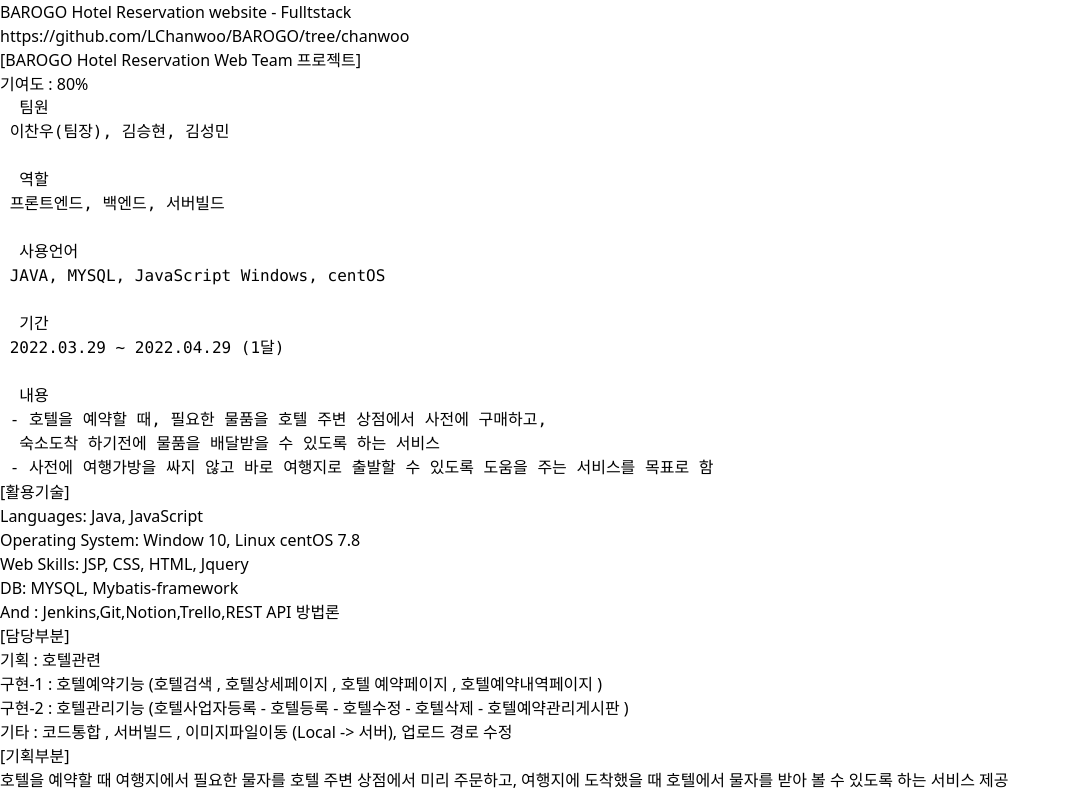
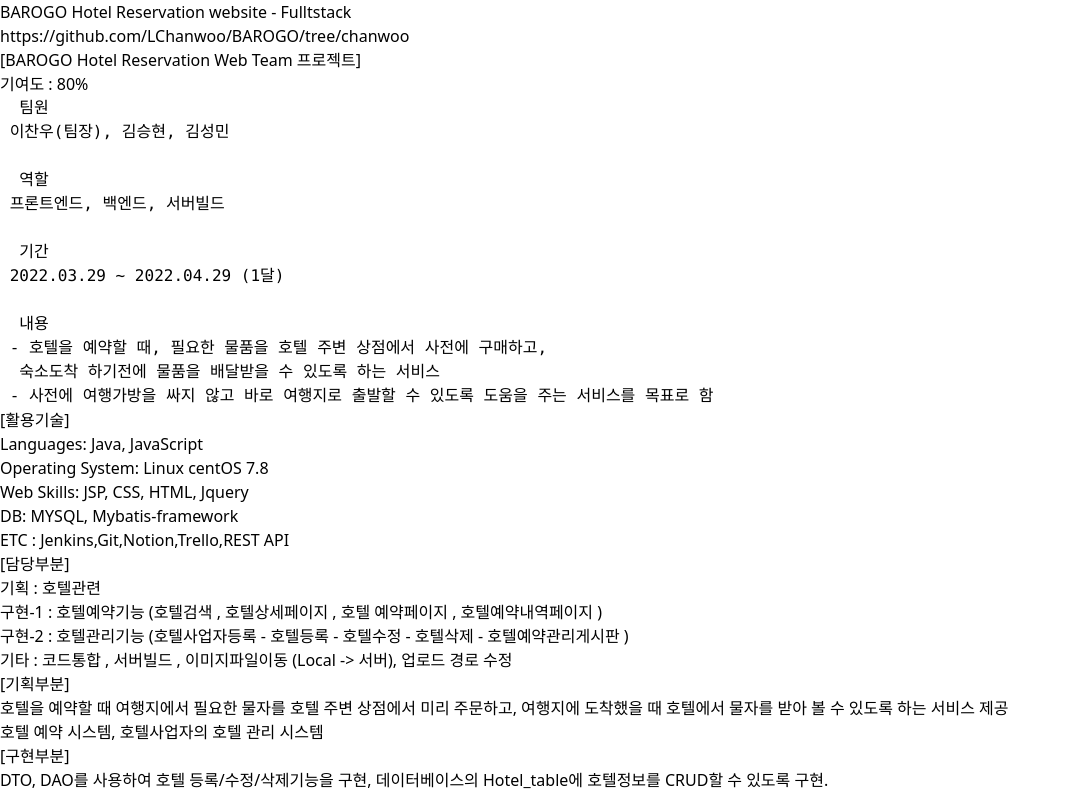
Before and after one commit to LChanwoo/nextjs-blog, a Next.js app: page /portfolios/BAROGO in a window 1280 px wide. Shown: the top 794 px of the page, without its empty margins (0-1071 px from the left). Built offline with nearby package versions, Linux system fonts and the light colour scheme.

Commit message:
no message

```diff
--- a/components/ImageProvider.tsx
+++ b/components/ImageProvider.tsx
@@ -1,7 +1,12 @@
+import Head from "next/head"
 import Image from "next/image"
 
 export const ImageProvider = ({ src }) => {
     return (
+        <>
+            <Head>
+                <meta property="og:image" content={src} />
+            </Head>
             <Image
                 src={src}
                 alt="profile"
@@ -9,5 +14,6 @@ export const ImageProvider = ({ src }) => {
                 height={300}
                 className="justify-center items-center w-fit p-5"
             />
+        </>
     )
 }
--- a/components/IndexPage.tsx
+++ b/components/IndexPage.tsx
@@ -17,6 +17,8 @@ export const IndexPage = () => {
 
             </div>
         </div>
+        <hr className="nx-my-8 dark:nx-border-gray-900"></hr>
+
         <div>
             <h3  className="flex items-center justify-center "> 기술 Stack </h3>
 
@@ -60,7 +62,6 @@ export const IndexPage = () => {
 
             <br/>
             <br/>
-<br/>
         </div>
         </>
     )
--- a/pages/portfolios/BAROGO.mdx
+++ b/pages/portfolios/BAROGO.mdx
@@ -10,9 +10,6 @@ https://github.com/LChanwoo/BAROGO/tree/chanwoo
   역할
  프론트엔드, 백엔드, 서버빌드
 
-  사용언어
- JAVA, MYSQL, JavaScript Windows, centOS
-
   기간
  2022.03.29 ~ 2022.04.29 (1달)
 
@@ -24,13 +21,13 @@ https://github.com/LChanwoo/BAROGO/tree/chanwoo
 ## [활용기술]
 Languages: Java, JavaScript
 
-Operating System: Window 10, Linux centOS 7.8
+Operating System: Linux centOS 7.8
 
 Web Skills: JSP, CSS, HTML, Jquery
 
 DB: MYSQL, Mybatis-framework
 
-And : Jenkins,Git,Notion,Trello,REST API 방법론
+ETC : Jenkins,Git,Notion,Trello,REST API
 
 ## [담당부분]
 기획 : 호텔관련
--- a/pages/portfolios/motto-maker.mdx
+++ b/pages/portfolios/motto-maker.mdx
@@ -11,8 +11,8 @@ import { ImageProvider } from '/components/ImageProvider'
 git 주소 : https://github.com/LChanwoo/Motto_Maker
 
 <ImageProvider src={"/images/motto_example4.png"}/>
-<ImageProvider src={"/images/motto_example.png"}/>
 <ImageProvider src={"/images/motto_example3.png"}/>
+<ImageProvider src={"/images/motto_example5.png"}/>
 
 ## 좌우명만들기 프로젝트 소개
 
```
Also changed, not shown: public/images/motto_example5.png (added). Lines whose indentation alone changed are shown as unchanged.
